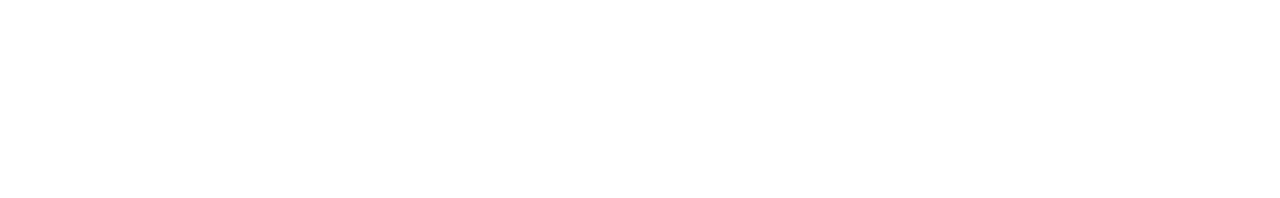
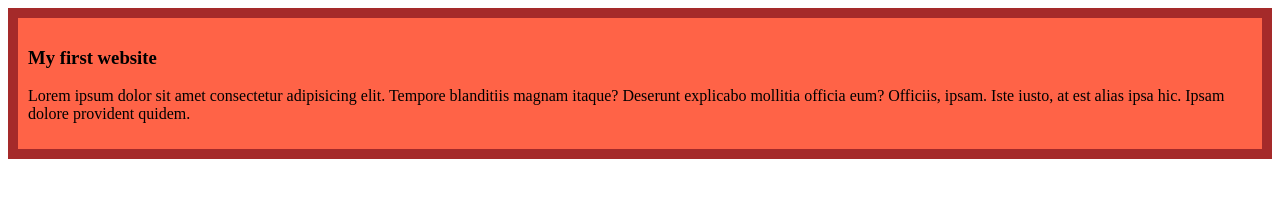
Before and after one commit to nasim-ferdous/my-simple-website, a plain HTML site: page index.html in a window 1280 px wide. Drawn offline with Linux system fonts and the light colour scheme.

Commit message:
added first blog

```diff
--- a/index.html
+++ b/index.html
@@ -4,8 +4,18 @@
     <meta charset="UTF-8">
     <meta name="viewport" content="width=device-width, initial-scale=1.0">
     <title>my simple website</title>
+    <link rel="stylesheet" href="styles/blog.css">
 </head>
 <body>
+    <div>
+        <h3>My first website</h3>
+        <p>
+            Lorem ipsum dolor sit amet consectetur adipisicing elit.
+            Tempore blanditiis magnam itaque? Deserunt explicabo
+            mollitia officia eum? Officiis, ipsam. Iste iusto, at
+            est alias ipsa hic. Ipsam dolore provident quidem.
+        </p>
+    </div>
 
 </body>
 </html>
--- /dev/null
+++ b/styles/blog.css
@@ -0,0 +1,5 @@
+div{
+    background-color: tomato;
+    padding: 10px;
+    border: 10px solid brown;
+}
```
